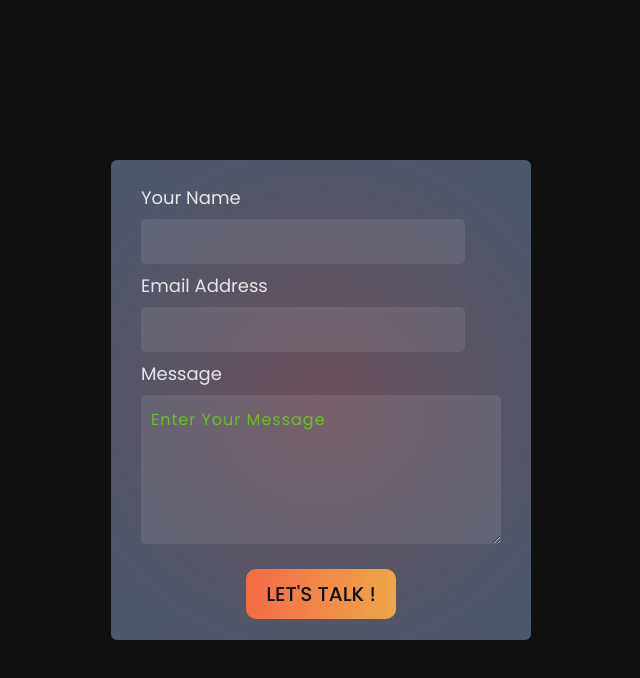
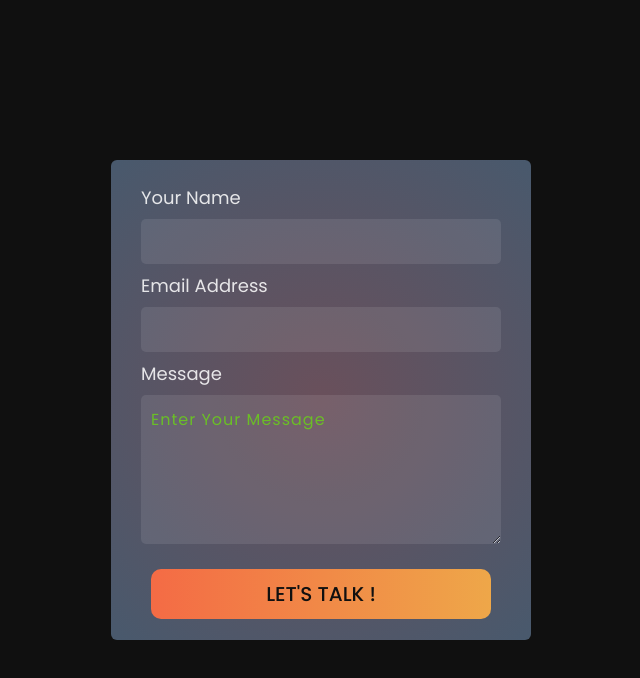
Before and after one commit to deshpande-rohan/rohan.dev, a React (Create React App) app: page /contact in a window 1280 px wide. Shown: the top 678 px of the page, without its empty margins (319-959 px from the left). Built offline with nearby package versions, Linux system fonts and the light colour scheme.

Commit message:
fixed minor bug in Form

```diff
--- a/src/Components/Form/FormElements.js
+++ b/src/Components/Form/FormElements.js
@@ -55,7 +55,6 @@ export const SimpleForm = styled.form`
   display: flex;
   flex-direction: column;
   justify-content: flex-start;
-  align-items: center;
   padding: 24px 30px;
   position: relative;
 
@@ -81,7 +80,7 @@ export const Label = styled.label`
 `;
 
 export const Input = styled.input`
-  width: 90%;
+  width: 100%;
   padding: 10px 12px;
   border: none;
   outline: none;
```
